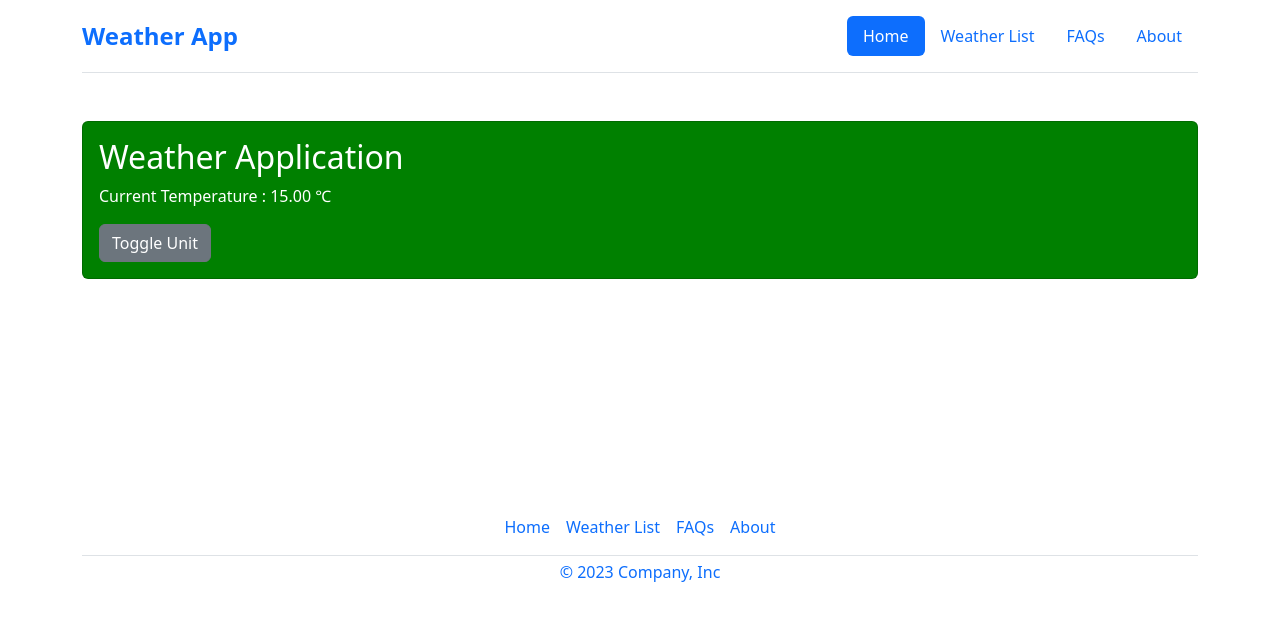
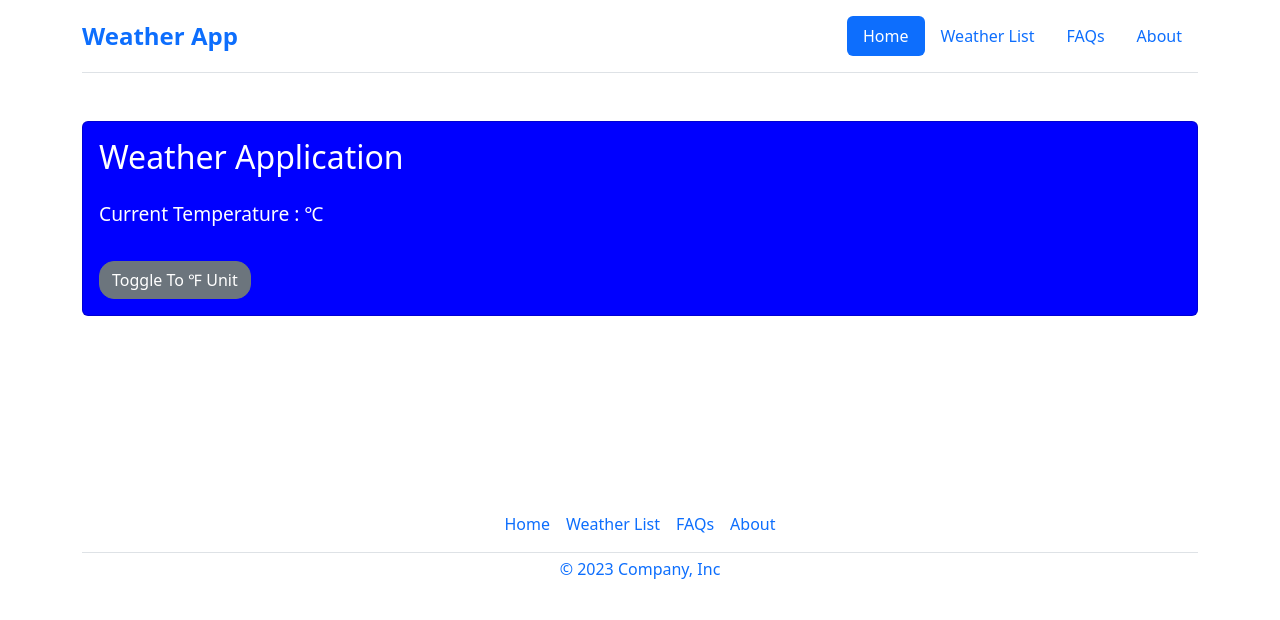
Before and after one commit to mahamfathy/Weather-App, an Angular app: page /weather in a window 1280 px wide. Shown: the top 620 px of the page. Built offline with nearby package versions, Linux system fonts and the light colour scheme.

Commit message:
editing the control flow of toggle units

```diff
--- a/src/app/Components/weather/weather.component.css
+++ b/src/app/Components/weather/weather.component.css
@@ -1,3 +1,6 @@
-.container{
-    margin-bottom: 220px;
+.container {
+  margin-bottom: 180px;
 }
+button {
+  border-radius: 15px;
+}
--- a/src/app/Components/weather/weather.component.html
+++ b/src/app/Components/weather/weather.component.html
@@ -2,14 +2,20 @@
   <div class="card mt-5" [appBackGroundColor]="temperature">
     <div class="card-body">
       <h2 class="card-title text-white">Weather Application</h2>
-      <p class="card-text text-white">
+      <p class="card-text text-white pt-3 pb-3" style="font-size: larger">
         Current Temperature :
         {{ temperature | temperatureConversion : unit | number : "1.2-2" }}
         {{ unit }}
       </p>
+      @if (unit === '℃') {
       <button class="btn btn-secondary" (click)="toggleUnit()">
-        Toggle Unit
+        Toggle To ℉ Unit
       </button>
+      }@else {
+      <button class="btn btn-secondary" (click)="toggleUnit()">
+        Toggle To ℃ Unit
+      </button>
+      }
     </div>
   </div>
 </div>
--- a/src/app/Components/weather/weather.component.ts
+++ b/src/app/Components/weather/weather.component.ts
@@ -12,7 +12,7 @@ import { CommonModule } from '@angular/common';
   styleUrl: './weather.component.css',
 })
 export class WeatherComponent implements OnInit {
-  temperature: number = 15;
+  temperature: number = 0;
   unit: string = '℃';
   constructor(private route: ActivatedRoute) {}
   ngOnInit(): void {
```
